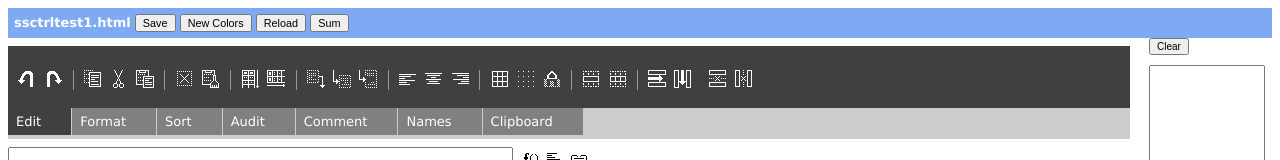
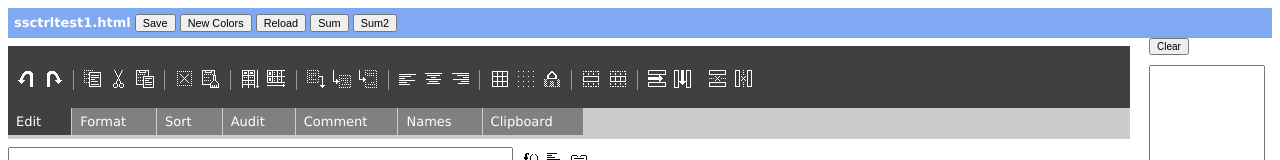
Before and after one commit to DanBricklin/socialcalc, a plain HTML site: page ssctrltest1.html in a window 1280 px wide. Shown: the top 160 px of the page. Drawn offline with Linux system fonts and the light colour scheme.

Commit message:
Added Sum2 button to ssctrl1test.html to show other way to do sum.

```diff
--- a/ssctrltest1.html
+++ b/ssctrltest1.html
@@ -37,6 +37,7 @@ body
 <input class="hide" type="button" value="Attribs" onclick="doattribs();" class="smaller">
 <input class="hide" type="button" value="New Copy" onclick="newcopy();" class="smaller">
 <input type="button" value="Sum" onclick="dosum();" class="smaller">
+<input type="button" value="Sum2" onclick="dosum2();" class="smaller">
 <textarea id="savestr" style="display:none;"></textarea>
 <input type="hidden" name="newstr" id="newdata" value="">
 <input type="hidden" name="pagename" value="$pagename">
@@ -268,6 +269,51 @@ function dosum() {
 
   }
 
+function dosum2() {
+
+   var cmd, cell, row, col, sel, cr, foundvalue;
+
+   var spreadsheet = SocialCalc.GetSpreadsheetControlObject();
+   var editor = spreadsheet.editor;
+   var sheet = editor.context.sheetobj;
+
+   if (editor.range.hasrange) {
+      sel = SocialCalc.crToCoord(editor.range.left, editor.range.top)+
+         ":"+SocialCalc.crToCoord(editor.range.right, editor.range.bottom);
+      cmd = "set "+SocialCalc.crToCoord(editor.range.right, editor.range.bottom+1)+
+         " formula sum("+sel+")";
+      }
+   else {
+      row = editor.ecell.row - 1;
+      col = editor.ecell.col;
+      if (row<=1) {
+         cmd = "sum()";
+         }
+      else {
+         foundvalue = false;
+         while (row>0) {
+            cr = SocialCalc.crToCoord(col, row);
+            cell = sheet.GetAssuredCell(cr);
+            if (!cell.datatype || cell.datatype=="t") {
+               if (foundvalue) {
+                  row++;
+                  break;
+                  }
+               }
+            else {
+               foundvalue = true;
+               }
+            row--;
+            }
+         cmd = "sum("+
+            SocialCalc.crToCoord(col,row)+":"+SocialCalc.crToCoord(col, editor.ecell.row-1)+")";
+         }
+      }
+
+   editor.EditorAddToInput(cmd, "=");
+
+  }
+
 </script>
 </body>
 </html>
```
